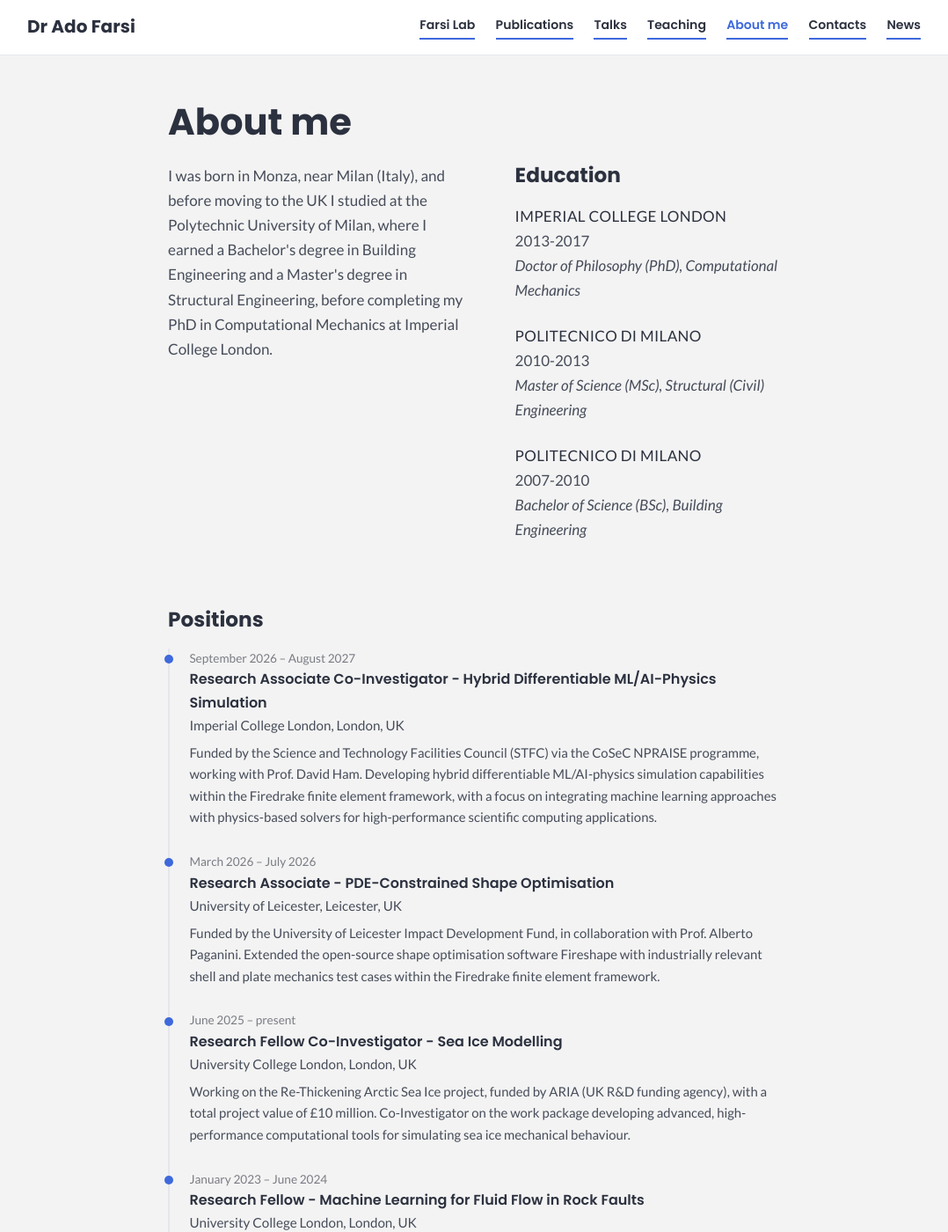
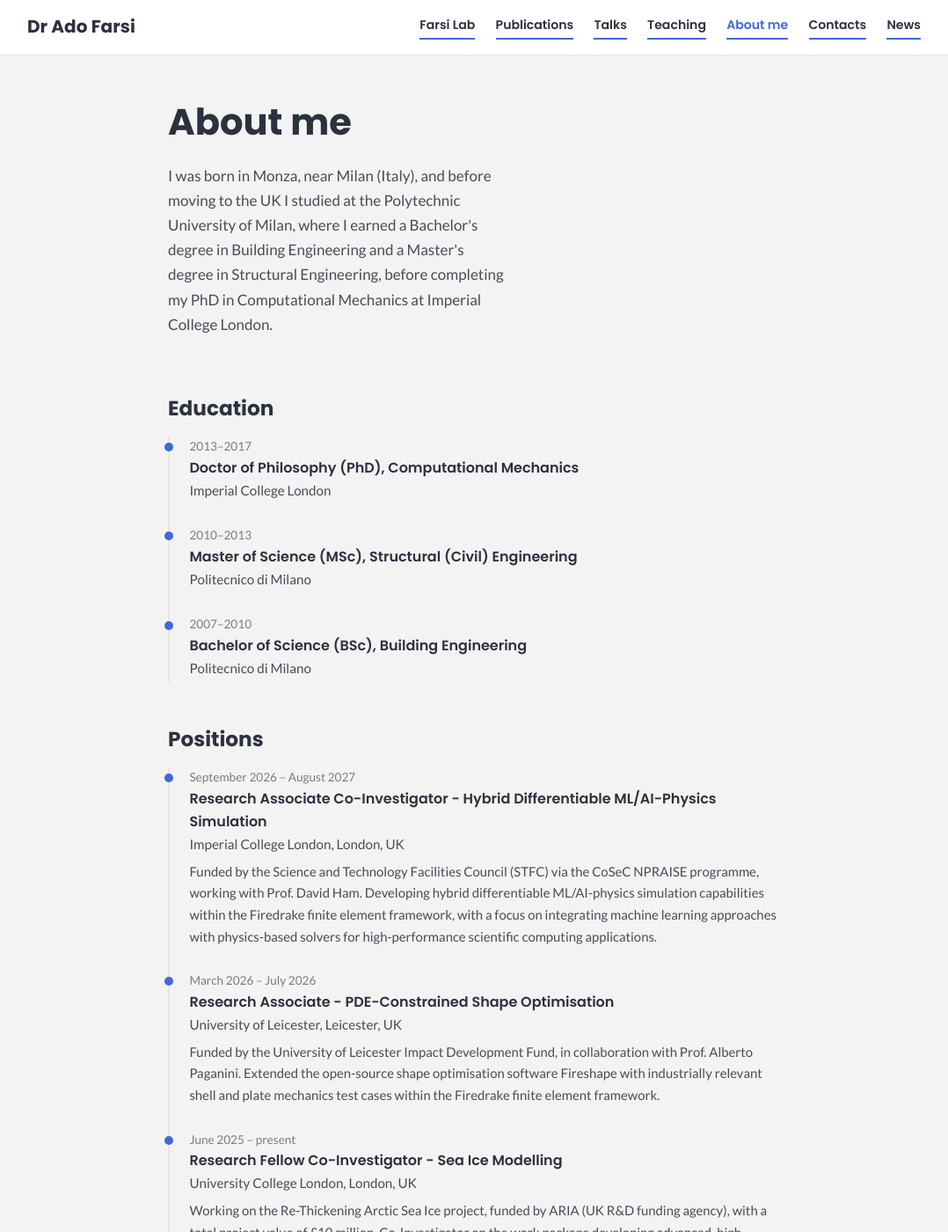
Before and after one commit to adofarsi/website-data, a Jekyll site: the page built from background.html, in a window 1280 px wide and 1400 px high. Shown: the whole window at 88% size, without its empty margins (101-1179 px from the left). Built offline with Jekyll 4.4.1, drawn with Linux system fonts in a browser that asks for light colours.

Commit message:
Talks/Contacts trims and About me restructure
Drops the Talks intro line and the Contacts profiles list (email and profile
links remain in the intro, icon row and footer). On About me, Education moves
above Positions and uses the same timeline style, and the bio paragraph gains
a portrait beside it, rendered from images/ado_farsi.jpg when that file is
present. Removes the CSS the deleted blocks used.

```diff
--- a/assets/css/main.css
+++ b/assets/css/main.css
@@ -269,7 +269,6 @@
   color: var(--heading);
   margin: 2.1rem 0 1.1rem;
 }
-.centered-head .page-intro { text-align: center; color: var(--muted); max-width: 38rem; margin: -0.4rem auto 2.4rem; }
 
 /* ---------- timeline (positions, awards, service) ---------- */
 .tl { list-style: none; margin: 0; padding: 0; border-left: 2px solid var(--line); }
@@ -288,17 +287,22 @@
 .tl-org { font-size: 0.95rem; }
 .tl-desc { font-size: 0.93rem; margin: 0.35rem 0 0; color: var(--text); }
 
-/* ---------- education (About me) ---------- */
+/* ---------- about (bio + portrait) ---------- */
 .about-grid {
   display: grid;
-  grid-template-columns: 1.15fr 1fr;
-  gap: 3rem;
+  grid-template-columns: 1.45fr 1fr;
+  gap: 2.6rem;
+  align-items: start;
 }
-@media (max-width: 700px) { .about-grid { grid-template-columns: 1fr; gap: 1.2rem; } }
-.edu-item { margin-bottom: 1.5rem; }
-.edu-org { color: var(--heading); text-transform: uppercase; letter-spacing: 0.02em; }
-.edu-dates { color: var(--text); }
-.edu-degree { font-style: italic; }
+@media (max-width: 700px) { .about-grid { grid-template-columns: 1fr; gap: 1.4rem; } }
+.portrait { margin: 0; }
+.portrait img {
+  width: 100%;
+  max-width: 16rem;
+  border-radius: 8px;
+  box-shadow: var(--card-shadow);
+  display: block;
+}
 
 /* ---------- tables ---------- */
 .table-wrap { overflow-x: auto; }
@@ -352,13 +356,3 @@
 .icon-row a { color: var(--heading); display: inline-flex; }
 .icon-row a:hover { color: var(--blue); }
 .icon-row svg { width: 30px; height: 30px; fill: currentColor; }
-.contact-list { list-style: none; padding: 0; margin: 0; }
-.contact-list li {
-  padding: 0.7rem 0;
-  border-bottom: 1px solid var(--line);
-  display: flex; flex-wrap: wrap;
-  gap: 0.3rem 1rem;
-  align-items: baseline;
-}
-.contact-list li:first-child { border-top: 1px solid var(--line); }
-.contact-list .what { color: var(--muted); font-size: 0.88rem; min-width: 8.5rem; }
--- a/background.html
+++ b/background.html
@@ -19,17 +19,26 @@
         Engineering and a Master's degree in Structural Engineering, before completing my
         PhD in Computational Mechanics at Imperial College London.</p>
     </div>
-    <div>
-      <h2>Education</h2>
+    {% assign portrait = site.static_files | where: "path", "/images/ado_farsi.jpg" | first %}
+    {% if portrait %}
+    <figure class="portrait">
+      <img src="{{ portrait.path | relative_url }}" alt="Ado Farsi" loading="lazy">
+    </figure>
+    {% endif %}
+  </div>
+
+  <section class="block">
+    <h2>Education</h2>
+    <ul class="tl">
       {% for e in site.data.education %}
-      <div class="edu-item">
-        <div class="edu-org">{{ e.institution }}</div>
-        <div class="edu-dates">{{ e.start_year }}-{{ e.end_year }}</div>
-        <div class="edu-degree">{{ e.degree }}</div>
-      </div>
+      <li>
+        <div class="tl-dates">{{ e.start_year }}–{{ e.end_year }}</div>
+        <div class="tl-title">{{ e.degree }}</div>
+        <div class="tl-org">{{ e.institution }}</div>
+      </li>
       {% endfor %}
-    </div>
-  </div>
+    </ul>
+  </section>
 
   <section class="block">
     <h2>Positions</h2>
--- a/talks.html
+++ b/talks.html
@@ -11,8 +11,6 @@
 <article class="page measure{% if page.centered %} centered-head{% endif %}">
   <header>
     <h1>Talks</h1>
-    <p class="page-intro">Talks, invited seminars and sessions at international
-      conferences, including WCCM, ECCOMAS, USNCCM, ARMA, AGU and EGU.</p>
   </header>
   {% assign groups = site.data.dissemination | group_by_exp: "t", "t.date | split: ' ' | last" %}
   {% for g in groups %}
```
Also changed, not shown: contact.html (+0 -11 lines).
